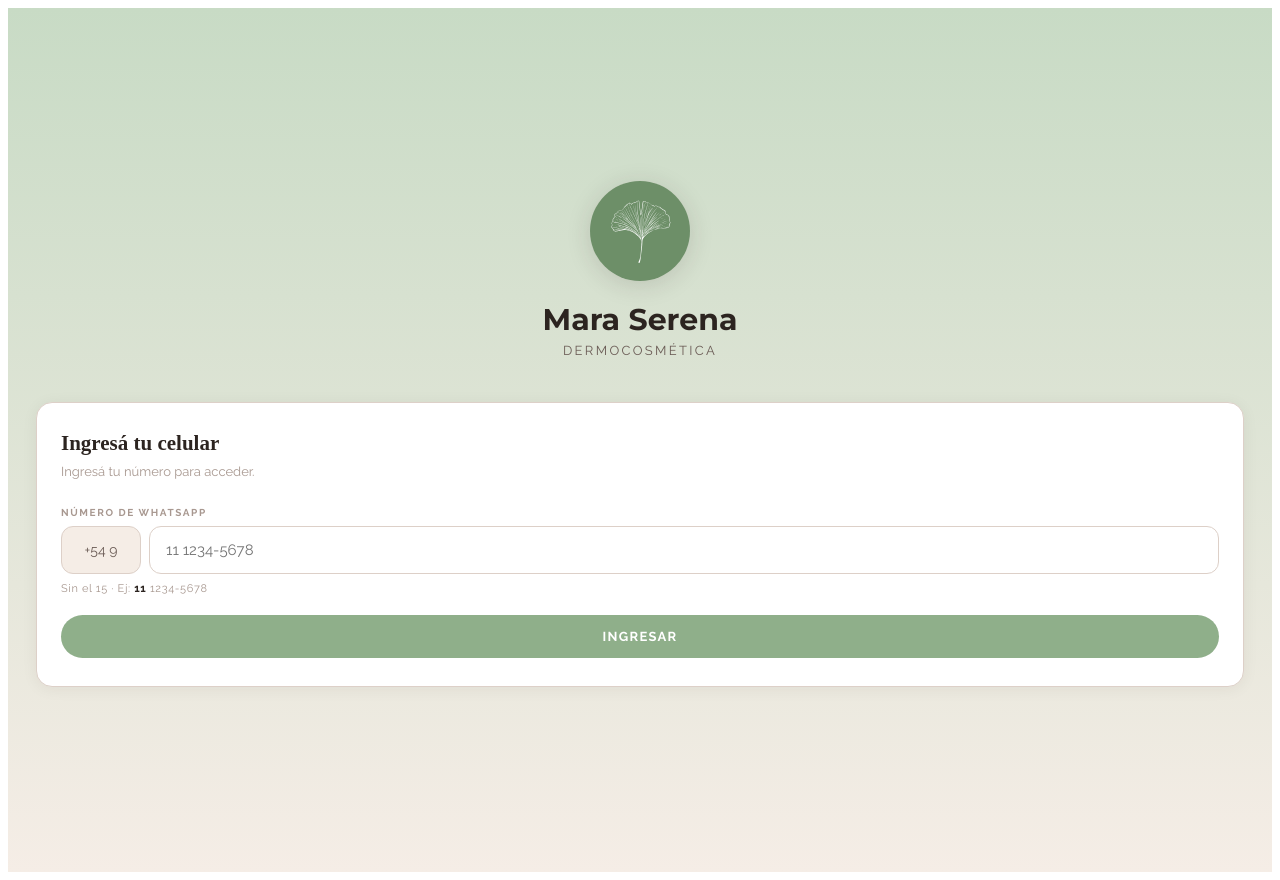
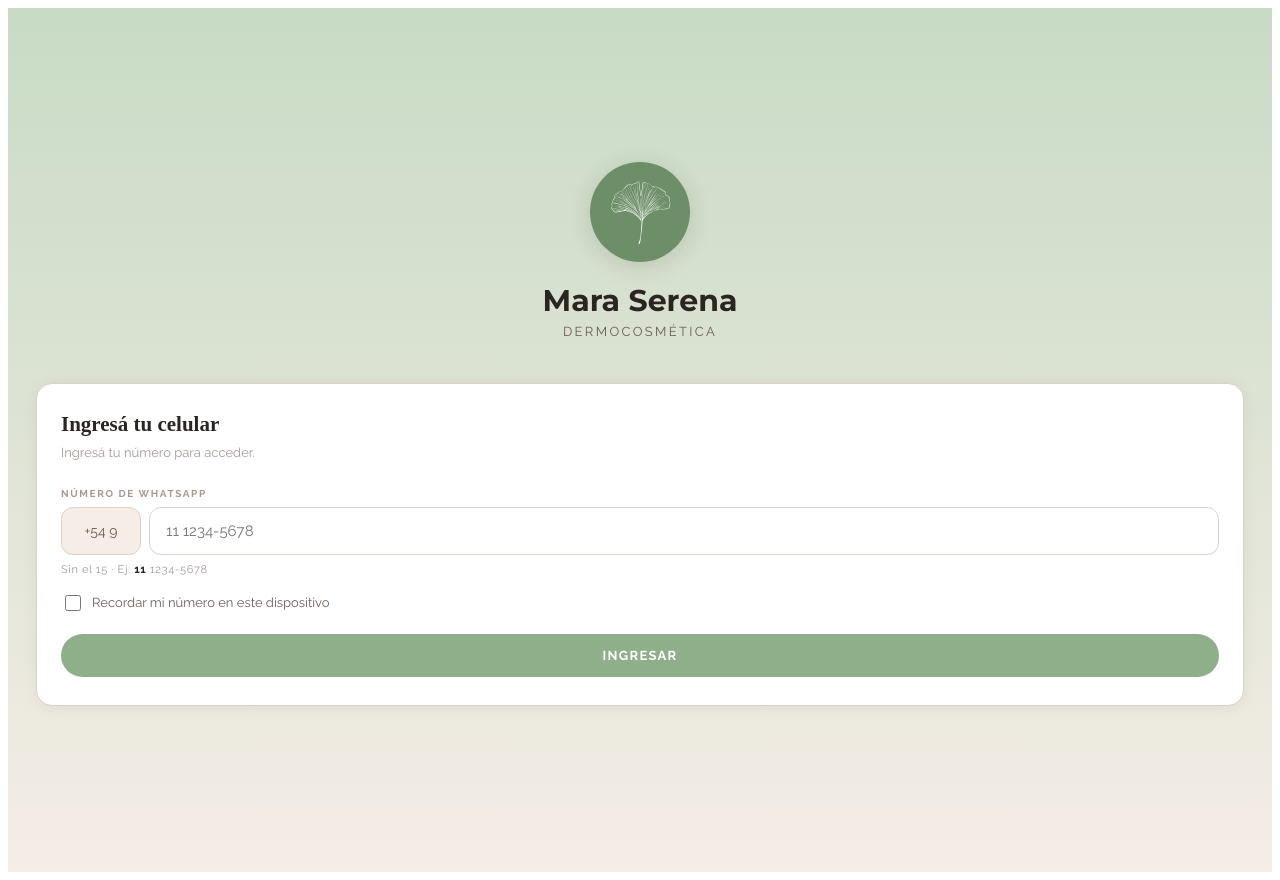
Before and after one commit to patricio-77/mara-serena, a React (Vite) app: page / in a window 1280 px wide. Built offline with nearby package versions, Linux system fonts and the light colour scheme.

Commit message:
Update App.jsx

```diff
--- a/src/App.jsx
+++ b/src/App.jsx
@@ -77,17 +77,19 @@ const Badge = ({ estado }) => {
 // ─── LOGIN ──────────────────────────────────────────────────────────────────────
 function Login({ onLogin }) {
   const [paso, setPaso] = useState(1);
-  const [cel, setCel] = useState("");
+  const [cel, setCel] = useState(() => localStorage.getItem("ms_cel") || "");
   const [nombre, setNombre] = useState("");
   const [apellido, setApellido] = useState("");
   const [load, setLoad] = useState(false);
   const [pendiente, setPendiente] = useState(false);
   const [solicitado, setSolicitado] = useState(false);
+  const [recordar, setRecordar] = useState(!!localStorage.getItem("ms_cel"));
 
   const verificar = async () => {
     const num = cel.replace(/\s/g,"").replace(/-/g,"");
     if(num.length < 8) return;
     setLoad(true);
+    if(recordar) { localStorage.setItem("ms_cel", cel); } else { localStorage.removeItem("ms_cel"); }
     if(ADMINS.includes(num)) { setLoad(false); onLogin("admin", null); return; }
     const { data } = await supabase.from("pacientes").select("*").eq("celular", num).single();
     setLoad(false);
@@ -136,7 +138,11 @@ function Login({ onLogin }) {
             <div style={{...S.inp, width:80, flexShrink:0, textAlign:"center", display:"flex", alignItems:"center", justifyContent:"center", color:"#6B5C56", background:"#F5EDE6", fontSize:14 }}>+54 9</div>
             <input style={{...S.inp}} placeholder="11 1234-5678" value={cel} onChange={e=>setCel(e.target.value)} type="tel"/>
           </div>
-          <p style={{ fontSize:11, color:"#A89890", fontFamily:"'Raleway',sans-serif", margin:"0 0 20px", letterSpacing:"0.06em" }}>Sin el 15 · Ej: <strong style={{color:"#2C2420"}}>11</strong> 1234-5678</p>
+          <p style={{ fontSize:11, color:"#A89890", fontFamily:"'Raleway',sans-serif", margin:"0 0 16px", letterSpacing:"0.06em" }}>Sin el 15 · Ej: <strong style={{color:"#2C2420"}}>11</strong> 1234-5678</p>
+          <div style={{ display:"flex", alignItems:"center", gap:8, marginBottom:20 }}>
+            <input type="checkbox" id="recordar" checked={recordar} onChange={e=>setRecordar(e.target.checked)} style={{ width:16, height:16, accentColor:"#8FAF8A", cursor:"pointer" }}/>
+            <label htmlFor="recordar" style={{ fontSize:13, color:"#6B5C56", fontFamily:"'Raleway',sans-serif", cursor:"pointer" }}>Recordar mi número en este dispositivo</label>
+          </div>
           <button style={{...S.btnP}} onClick={verificar} disabled={load||cel.length<8}>
             {load ? "Verificando..." : "Ingresar"}
           </button>
@@ -226,7 +232,7 @@ function TurnosDisponibles({ paciente }) {
           ? <p style={{ color:"#A89890", fontFamily:"'Raleway',sans-serif", textAlign:"center", marginTop:40 }}>No hay turnos disponibles por el momento.</p>
           : Object.entries(porFecha).map(([fecha, sls], idx) => (
             <div key={fecha} style={{ marginBottom:16 }}>
-              <p style={{...S.lbl, marginBottom:8}}>{formatFecha(fecha)}</p>
+              <p style={{ fontSize:13, color:"#2C2420", fontFamily:"'Raleway',sans-serif", fontWeight:700, letterSpacing:"0.06em", textTransform:"uppercase", marginBottom:10 }}>{formatFecha(fecha)}</p>
               <div style={{ display:"flex", flexWrap:"wrap", gap:8 }}>
                 {sls.map(sl => {
                   const sel = dIdx===idx && horaSelec===sl.hora;
```
